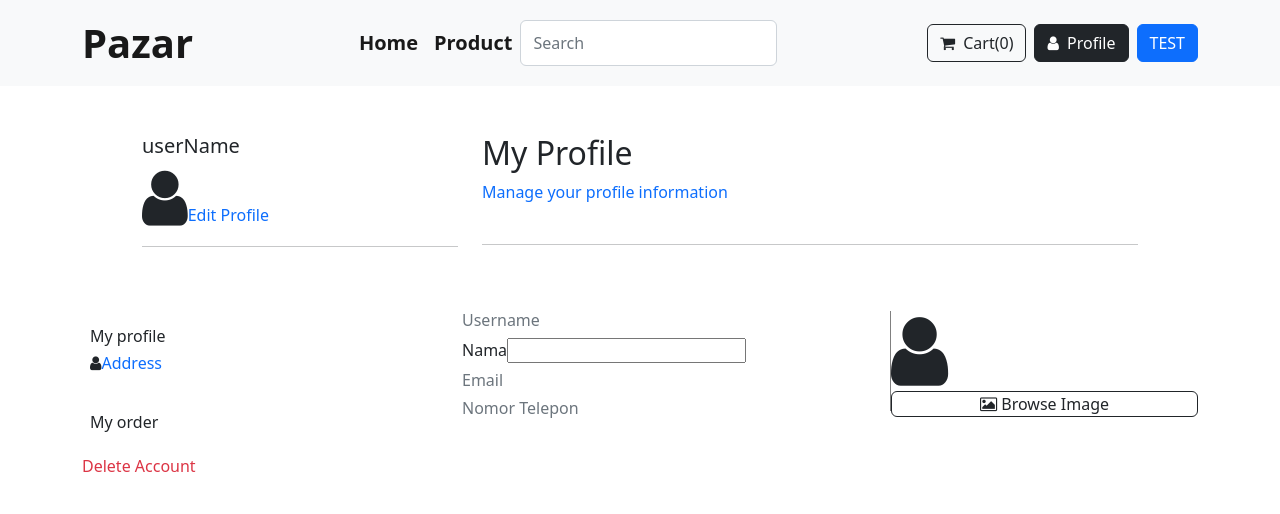
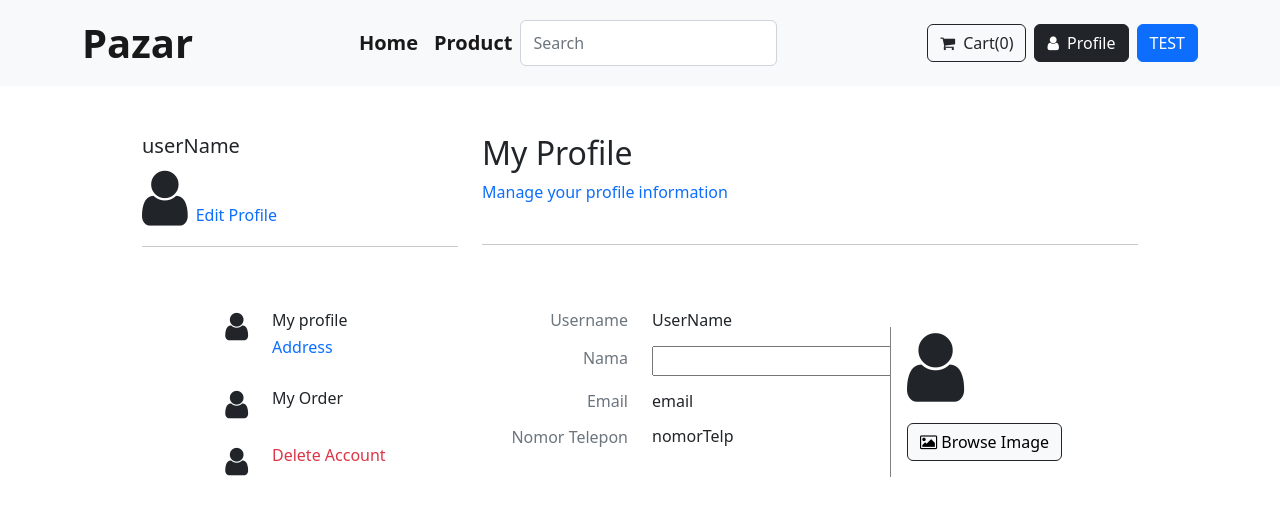
Before and after one commit to ALTA-FE07-IkramAbdillah/Pazar-app, a React (Create React App) app: page /profile in a window 1280 px wide. Shown: the top 514 px of the page. Built offline with nearby package versions, Linux system fonts and the light colour scheme.

Commit message:
change profile

```diff
--- a/src/App.css
+++ b/src/App.css
@@ -4,6 +4,6 @@
 }
 .vl {
   border-left: 1px solid grey;
-  height: 100px;
+  height: 150px;
   margin-left: 3rem;
 }
--- a/src/pages/Profile.jsx
+++ b/src/pages/Profile.jsx
@@ -1,5 +1,5 @@
 import React from "react";
-import { Col, Container, Modal, NavLink, Row } from "react-bootstrap";
+import { Button, Col, Container, NavLink, Row } from "react-bootstrap";
 import "../App.css";
 
 const Profile = () => {
@@ -10,7 +10,7 @@ const Profile = () => {
           <Col>
             <h6 className="fs-5">userName</h6>
             <i className="fa fa-reguler fa-user fa-4x"></i>
-            <a className="text-decoration-none" href="#">
+            <a className="text-decoration-none mx-2" href="#">
               Edit Profile
             </a>
             <hr />
@@ -28,54 +28,83 @@ const Profile = () => {
 
         <Row>
           <Col xs={4}>
-            <Row className="px-2 py-3">
-              <h6>My profile</h6>
+            <Row className="mb-4">
+              <Col className="text-end">
+                <i className="fa fa-light fa-user fa-2x"></i>
+              </Col>
+              <Col className="text-start">
+                <h6 className="">My profile</h6>
                 <h6>
-                <i className="fa fa-light fa-user"></i>
                   <a className="text-decoration-none" href="#">
                     Address
                   </a>
                 </h6>
+              </Col>
             </Row>
-            <Row className="px-2 py-3">
+
+            <Row className="mb-4">
+              <Col className="text-end">
+                <i className="fa fa-user fa-list-radio fa-2x"></i>
+              </Col>
+              <Col className="text-start">
                 <h6>
-                <i class="fa-solid fa-list-radio"></i>
-                My order
+                  <a className="text-decoration-none text-dark" href="#">
+                    My Order
+                  </a>
                 </h6>
+              </Col>
             </Row>
-            {/* <Modal.Dialog className="px-2 py-3"> */}
-            <Modal.Body>
-              <h6 className="text-danger">
-                <i class="fa fa-user-xmark"></i>
+
+            <Row className="mb-4">
+              <Col className="text-end">
+                <i className="fa fa-user fa-xmark fa-2x"></i>
+              </Col>
+              <Col className="text-start">
+                <NavLink>
+                  <h6>
+                    <a className="text-decoration-none text-danger" href="#">
                       Delete Account
+                    </a>
                   </h6>
-            </Modal.Body>
-            {/* </Modal.Dialog> */}
+                </NavLink>
+              </Col>
+            </Row>
           </Col>
 
-          <Col xs={4}>
-            <h6 className="text-secondary">Username</h6>
-
+          <Col xs={2} className="text-secondary text-end">
+            <h6 className="mb-3">Username</h6>
             <form>
               <label>
-                <h6>
-                  Nama
-                  <input type="text" nama="nama" />
-                </h6>
+                <h6 className="mb-4">Nama</h6>
               </label>
             </form>
-            <h6 className="text-secondary">Email</h6>
-            <h6 className="text-secondary">Nomor Telepon</h6>
+            <h6 className="mb-3">Email</h6>
+            <h6 className="mb-3">Nomor Telepon</h6>
+          </Col>
+
+          <Col xs={2} className="text-start">
+            <h6 className="mb-3">UserName</h6>
+            <form>
+              <label>
+                <input className="mb-3" type="text" nama="nama" />
+              </label>
+            </form>
+            <h6 className="mb-3">email</h6>
+            <h6 className="mb-3">nomorTelp</h6>
           </Col>
 
           <Col xs={4}>
             <div className="vl">
-              <div className="me-4">
+              <div className="m-3">
                 <i class="fa fa-user fa-5x"></i>
               </div>
-              <NavLink to="/" className="btn btn-outline-white border-dark">
+              <Button
+                to="/"
+                variant="light"
+                className="btn btn-outline-white border-dark mx-3"
+              >
                 <i className="fa fa-image"></i> Browse Image
-              </NavLink>
+              </Button>
             </div>
           </Col>
         </Row>
```
Lines whose indentation alone changed are shown as unchanged.
